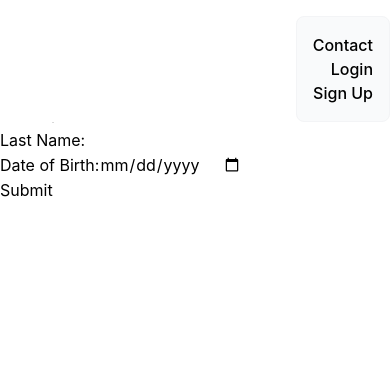
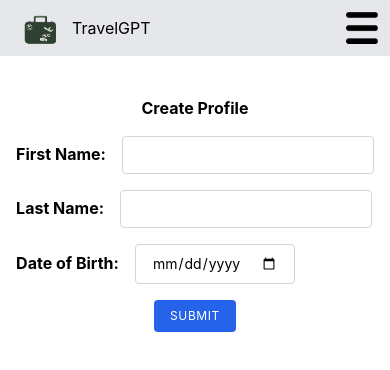
Before and after one commit to mengwaichan/TravelGPT, a React (Vite) app in the folder frontend/: page /create-profile in a window 390 px wide. Shown: the top 370 px of the page. Built offline with nearby package versions, Linux system fonts and the light colour scheme; no server answers.

Commit message:
added css to createProfile component, and edited the navBar

```diff
--- a/frontend/src/components/CreateProfile.jsx
+++ b/frontend/src/components/CreateProfile.jsx
@@ -49,12 +49,14 @@ const CreateProfile = () => {
   };
 
   return (
-    <div>
-      <h1>Create Profile</h1>
+    <div class="flex justify-center items-center py-10 px-4">
+      <div >
+      <h1 class="text-center font-bold">Create Profile</h1>
       <form onSubmit={handleSubmit}>
         <label>
-          First Name:
+          <strong>First Name:</strong>
           <input
+            class="text-sm w-700 px-4 py-2 border border-solid border-gray-300 rounded mt-4 ml-4"
             type="text"
             value={firstName}
             onChange={(e) => setFirstName(e.target.value)}
@@ -62,8 +64,9 @@ const CreateProfile = () => {
         </label>
         <br />
         <label>
-          Last Name:
+          <strong>Last Name:</strong>
           <input
+            class="text-sm w-700 px-4 py-2 border border-solid border-gray-300 rounded mt-4 ml-4"
             type="text"
             value={lastName}
             onChange={(e) => setLastName(e.target.value)}
@@ -71,17 +74,24 @@ const CreateProfile = () => {
         </label>
         <br />
         <label>
-          Date of Birth:
+          <strong>Date of Birth:</strong>
           <input
+            class="text-sm w-700 px-4 py-2 border border-solid border-gray-300 rounded mt-4 ml-4"
             type="date"
             value={dob}
             onChange={(e) => setDob(e.target.value)}
           />
         </label>
         <br />
-        <button type="submit">Submit</button>
+
+        <div class="flex justify-center items-center">
+        <button type="submit"
+        class="mt-4 bg-blue-600 hover:bg-blue-700 px-4 py-2 text-white uppercase rounded text-xs tracking-wider text-center"
+        >Submit</button>
+        </div>
       </form>
       {error && <p style={{ color: 'red' }}>{error}</p>}
+      </div>
     </div>
   );
 };
--- a/frontend/src/components/Navbar.jsx
+++ b/frontend/src/components/Navbar.jsx
@@ -29,54 +29,78 @@ const Navbar = () => {
 
   // JSX structure
   return (
-    <div dir="rtl" className="relative h-20">
-      <nav className="absolute top-0 inset-x-0 bg-white border-gray-200 dark:bg-gray-900">
-        <div className="table-row-group">
-          <div className="table-row">
-            <div className="table-cell right-2">
-              <ul className="font-medium flex flex-col p-4 md:p-0 mt-4 border border-gray-100 rounded-lg bg-gray-50 md:flex-row md:space-x-5 rtl:space-x-reverse">
+    <nav class="bg-gray-200">
+      <div class="flex flex-wrap justify-between items-center px-3 mx-auto">
+
+        <a href="/about" class="flex items-center space-x-4 py-3 px-3">
+        <img class="h-8 w-8" src={logo} alt="Logo" />
+        <span>TravelGPT</span>
+      </a>
+        <div class={`${isMenuOpen ? "" : "hidden  w-full md:block md:w-auto"}`} id="navbar-default">
+          <ul class="flex items-center space-x-3 py-3 px-3 font-bold">
             {user ? (
-                  // User is authenticated
               <>
                 <li>
-                      <Link to="/Home">Home</Link>
+                  <Link to="/Home" onClick={closeMenu}>
+                    Home
+                  </Link>
                 </li>
                 <li>
-                      <Link to="/contact">Contact</Link>
+                  <Link to="/contact" onClick={closeMenu}>
+                    Contact
+                  </Link>
                 </li>
                 <li>
-                      <Link to="/about">About</Link>
+                  <Link to="/about" onClick={closeMenu}>
+                    About
+                  </Link>
                 </li>
                 <li>
-                      <Link to="/settings">Settings</Link>
+                  <Link to="/settings" onClick={closeMenu}>
+                    Settings
+                  </Link>
                 </li>
                 <li>
                   <button onClick={handleLogOut}>Log out</button>
                 </li>
               </>
             ) : (
-                  // User is not authenticated
               <>
                 <li>
-                      <Link to="/contact">Contact</Link>
+                  <Link to="/contact" onClick={closeMenu} class="p-3">
+                    Contact
+                  </Link>
                 </li>
                 <li>
-                      <Link to="/login">Login</Link>
+                  <Link to="/login" onClick={closeMenu}>
+                    Login
+                  </Link>
                 </li>
                 <li>
-                      <Link to="/signup">Sign Up</Link>
+                  <Link to="/signup" onClick={closeMenu}>
+                    Sign Up
+                  </Link>
                 </li>
               </>
             )}
           </ul>
           </div>
-          </div>
+
+          <button
+            class="md:hidden flex items-center"
+            data-toggle="collapse"
+            data-target="navbar-default"
+            type="button"
+            onClick={() => setIsMenuOpen(!isMenuOpen)}
+          >
+            <img class="h-8 w-8" src={menu} alt="Menu" />
+          </button>
 
 
       </div>
 
     </nav >
-    </div >
+
 );
 };
 
```
Lines whose indentation alone changed are shown as unchanged.
